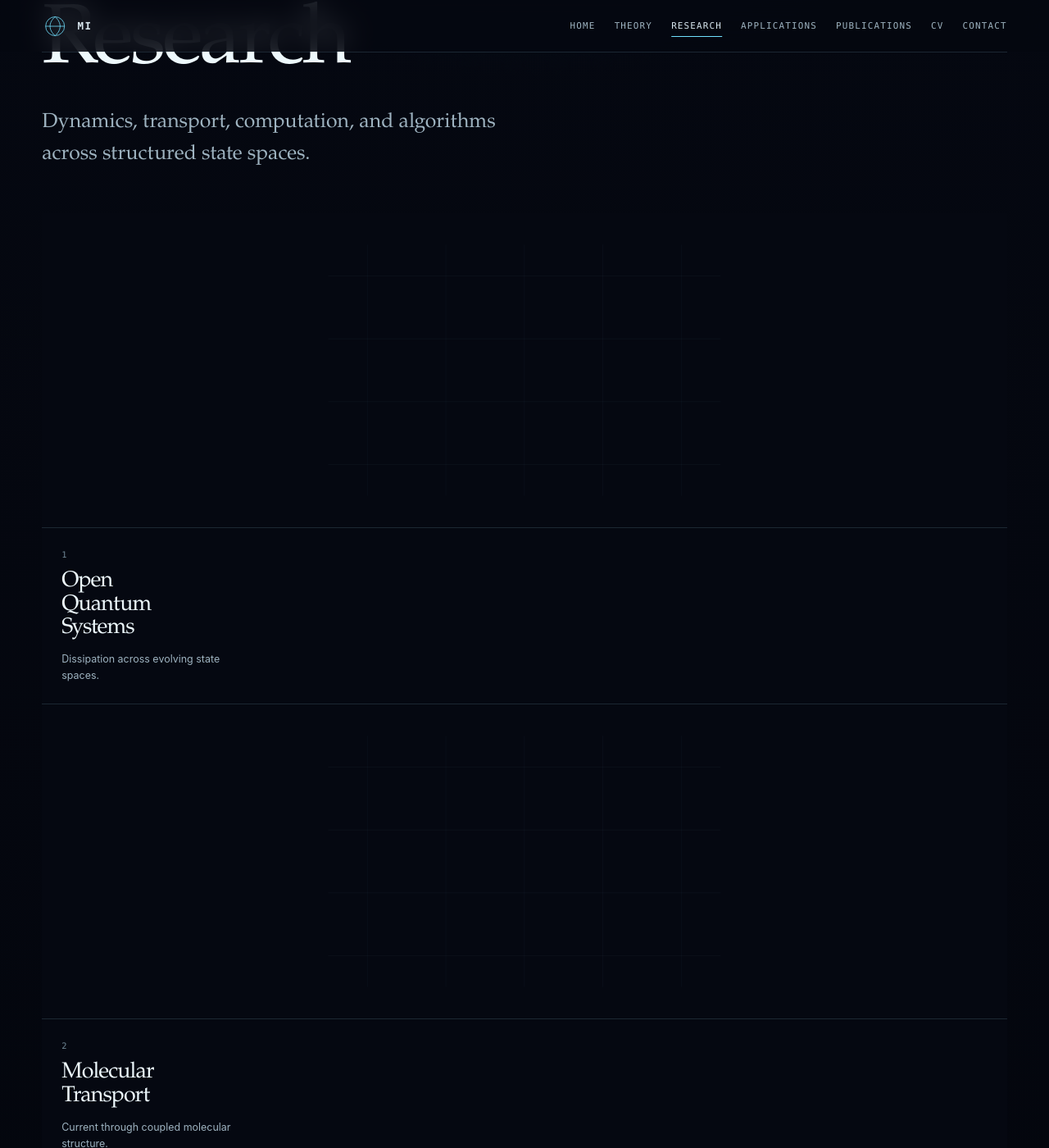
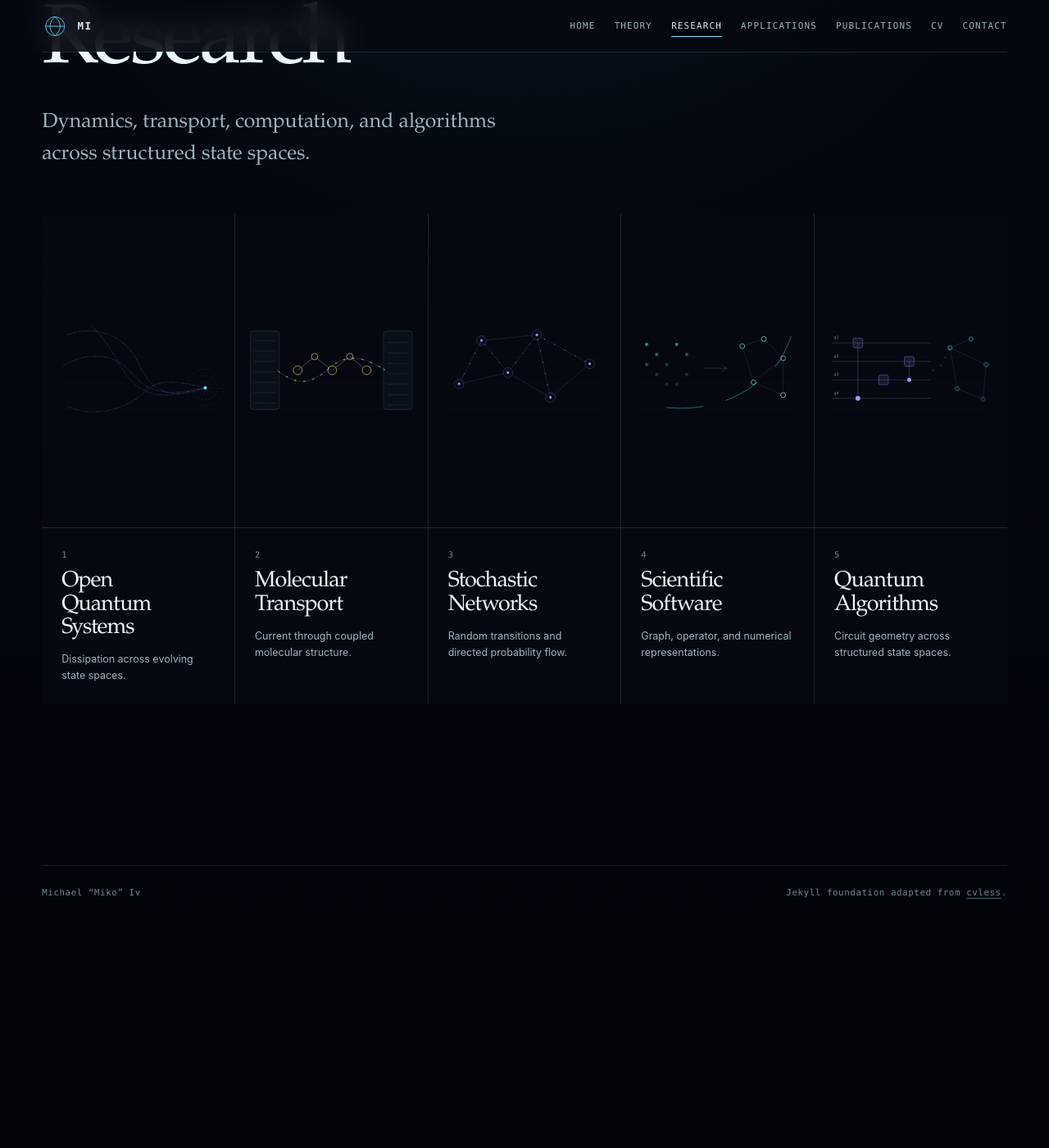
Before and after one commit to smikoiv/MichaelIv-Quantum_AI_research, a Jekyll site: the page built from research/index.html, in a window 1280 px wide and 1400 px high, scrolled down 217 px. Shown: the whole window at 82% size. Built offline with Jekyll 4.4.1, drawn with Linux system fonts in a browser that asks for light colours.

Commit message:
feat: add animated research visualizations

```diff
--- a/_sass/_pages.scss
+++ b/_sass/_pages.scss
@@ -225,3 +225,32 @@
 .direction-visual--route .direction-visual__canvas {
   height: clamp(20rem, 30vw, 31rem);
 }
+
+.research-grid,
+.route-grid--research {
+  display: grid;
+  grid-template-columns: repeat(5, minmax(0, 1fr));
+  gap: 1px;
+  background: var(--line);
+}
+
+.direction-visual--compact .direction-visual__canvas {
+  height: clamp(15rem, 20vw, 22rem);
+}
+
+.direction-visual--compact .direction-visual__meta {
+  min-height: 10rem;
+  padding: 1.2rem;
+}
+
+.direction-visual--compact h3 {
+  font-size: clamp(1.2rem, 1.45vw, 1.7rem);
+}
+
+.direction-visual--compact .direction-visual__meta > p:last-child {
+  font-size: 0.7rem;
+}
+
+.route-grid--research .direction-visual:nth-child(n + 4) {
+  grid-column: span 1;
+}
--- a/_sass/_responsive.scss
+++ b/_sass/_responsive.scss
@@ -116,6 +116,11 @@
     grid-template-columns: 1fr;
   }
 
+  .research-grid,
+  .route-grid--research {
+    grid-template-columns: repeat(2, minmax(0, 1fr));
+  }
+
   .direction-visual__canvas,
   .direction-visual--route .direction-visual__canvas {
     height: min(72vw, 26rem);
@@ -152,4 +157,9 @@
     display: inline-block;
     margin-top: 1rem;
   }
+
+  .research-grid,
+  .route-grid--research {
+    grid-template-columns: 1fr;
+  }
 }
--- a/_sass/_visualizations.scss
+++ b/_sass/_visualizations.scss
@@ -65,6 +65,135 @@
   stroke-linecap: round;
 }
 
+.motif__trajectory,
+.motif__decay,
+.motif__network-edge,
+.motif__network-pulse,
+.motif__bond,
+.motif__charge-flow,
+.motif__wire,
+.motif__control {
+  fill: none;
+  stroke-linecap: round;
+}
+
+.motif__trajectory {
+  stroke: rgba(168, 151, 255, 0.25);
+  stroke-width: 1;
+}
+
+.motif__decay {
+  stroke: var(--violet);
+  stroke-width: 1.7;
+  stroke-dasharray: 2 24;
+  opacity: 0.2;
+}
+
+.is-visible .motif__decay {
+  animation: current-flow 7s linear infinite;
+  animation-delay: calc(var(--i) * -1.35s);
+}
+
+.motif__attractor-ring {
+  fill: none;
+  stroke: rgba(116, 230, 178, 0.32);
+  stroke-width: 1;
+  stroke-dasharray: 2 7;
+}
+
+.motif__reservoir {
+  fill: rgba(113, 225, 255, 0.035);
+  stroke: rgba(113, 225, 255, 0.26);
+}
+
+.motif__reservoir-level {
+  stroke: rgba(113, 225, 255, 0.22);
+  stroke-width: 1;
+}
+
+.motif__bond {
+  stroke: rgba(217, 231, 239, 0.44);
+  stroke-width: 1.3;
+}
+
+.motif__molecule-node {
+  fill: var(--ink-900);
+  stroke: var(--gold);
+  stroke-width: 1.4;
+}
+
+.motif__charge-flow {
+  stroke: var(--gold);
+  stroke-width: 2;
+  stroke-dasharray: 1 22;
+  opacity: 0.65;
+}
+
+.is-visible .motif__charge-flow {
+  animation: charge-flow 6s linear infinite;
+  animation-delay: calc(var(--i) * -1.6s);
+}
+
+.motif__network-edge {
+  stroke: rgba(168, 151, 255, 0.25);
+  stroke-width: 1.1;
+}
+
+.motif__network-pulse {
+  stroke: var(--violet);
+  stroke-width: 2;
+  stroke-dasharray: 1 28;
+  opacity: 0.72;
+}
+
+.is-visible .motif__network-pulse {
+  animation: charge-flow 6.8s linear infinite;
+  animation-delay: calc(var(--i) * -0.7s);
+}
+
+.motif__node-shell--violet { stroke: rgba(168, 151, 255, 0.5); }
+.motif__node-core--violet { fill: var(--violet); }
+
+.motif__matrix-entry {
+  fill: rgba(113, 225, 255, 0.68);
+}
+
+.motif__software-node {
+  fill: rgba(5, 8, 17, 0.9);
+  stroke: var(--green);
+  stroke-width: 1.5;
+}
+
+.motif__wire {
+  stroke: rgba(151, 218, 244, 0.3);
+  stroke-width: 1.2;
+}
+
+.motif__gate {
+  fill: rgba(168, 151, 255, 0.12);
+  stroke: rgba(168, 151, 255, 0.72);
+}
+
+.motif__control {
+  stroke: rgba(168, 151, 255, 0.55);
+}
+
+.motif__control-node {
+  fill: var(--violet);
+}
+
+.motif__algorithm-node {
+  fill: var(--ink-900);
+  stroke: var(--cyan);
+  stroke-width: 1.5;
+}
+
+.is-visible .motif__algorithm-node,
+.is-visible .motif__matrix-entry {
+  animation: node-breathe 5s ease-in-out infinite alternate;
+  animation-delay: calc(var(--i) * -0.45s);
+}
+
 .motif__current {
   stroke-width: 2;
   stroke-dasharray: 1 19;
@@ -127,6 +256,15 @@
   to { transform: rotate(1.3deg) scale(1.015); }
 }
 
+@keyframes charge-flow {
+  to { stroke-dashoffset: -92; }
+}
+
+@keyframes node-breathe {
+  from { opacity: 0.28; }
+  to { opacity: 1; }
+}
+
 @media (prefers-reduced-motion: reduce) {
   .motif__current {
     opacity: 0.55;
--- a/assets/js/visualizations.js
+++ b/assets/js/visualizations.js
@@ -1,10 +1,12 @@
 import { observeVisuals } from './visualizations/shared.js';
 import { renderTheoryVisual } from './visualizations/theory.js';
+import { renderResearchVisual } from './visualizations/research.js';
 
 const visuals = [...document.querySelectorAll('[data-scientific-visual]')];
 
 visuals.forEach((visual) => {
   renderTheoryVisual(visual, visual.dataset.scientificVisual);
+  renderResearchVisual(visual, visual.dataset.scientificVisual);
 });
 
 observeVisuals(visuals);
--- /dev/null
+++ b/assets/js/visualizations/research.js
@@ -0,0 +1,98 @@
+import { append, addArrowMarker, groups } from './shared.js';
+
+function renderDissipative(visual) {
+  const { structure, flow } = groups(visual);
+  const paths = [
+    'M62 72C142 42 214 80 242 144S316 239 408 204',
+    'M52 150C128 105 188 124 226 169S310 227 408 204',
+    'M64 250C140 285 222 249 257 214S337 187 408 204',
+    'M122 48C184 102 193 172 244 204S340 218 408 204',
+  ];
+  paths.forEach((d, index) => {
+    append(structure, 'path', { d, class: 'motif__trajectory' });
+    append(flow, 'path', { d, class: 'motif__decay', style: `--i:${index}` });
+  });
+  [46, 30, 16].forEach((radius, index) => append(structure, 'circle', { cx: 408, cy: 204, r: radius, class: 'motif__attractor-ring', style: `--i:${index}` }));
+  append(structure, 'circle', { cx: 408, cy: 204, r: 4, class: 'motif__node-core' });
+}
+
+function renderMolecular(visual) {
+  const { svg, structure, flow } = groups(visual);
+  const markerId = `transport-arrow-${Math.random().toString(36).slice(2, 8)}`;
+  addArrowMarker(svg, markerId);
+  append(structure, 'rect', { x: 38, y: 62, width: 72, height: 196, rx: 8, class: 'motif__reservoir' });
+  append(structure, 'rect', { x: 370, y: 62, width: 72, height: 196, rx: 8, class: 'motif__reservoir' });
+  [86, 112, 138, 164, 190, 216, 242].forEach((y) => {
+    append(structure, 'line', { x1: 48, y1: y, x2: 100, y2: y, class: 'motif__reservoir-level' });
+    append(structure, 'line', { x1: 380, y1: y + 5, x2: 432, y2: y + 5, class: 'motif__reservoir-level' });
+  });
+  const molecule = [[156, 160], [198, 126], [242, 160], [286, 126], [328, 160]];
+  molecule.forEach(([cx, cy], index) => {
+    if (index) append(structure, 'line', { x1: molecule[index - 1][0], y1: molecule[index - 1][1], x2: cx, y2: cy, class: 'motif__bond' });
+    append(structure, 'circle', { cx, cy, r: index % 2 ? 8 : 11, class: 'motif__molecule-node' });
+  });
+  const currentPath = 'M104 160C150 196 186 198 228 160S310 118 374 160';
+  append(structure, 'path', { d: currentPath, class: 'motif__edge', 'marker-end': `url(#${markerId})` });
+  [0, 1, 2].forEach((index) => append(flow, 'path', { d: currentPath, class: 'motif__charge-flow', style: `--i:${index}` }));
+}
+
+function renderStochastic(visual) {
+  const { structure, flow } = groups(visual);
+  const points = [[76, 194], [132, 86], [198, 166], [270, 72], [304, 228], [402, 144]];
+  const links = [[0, 1], [0, 2], [1, 2], [1, 3], [2, 3], [2, 4], [3, 5], [4, 5], [3, 4]];
+  links.forEach(([a, b], index) => {
+    append(structure, 'line', { x1: points[a][0], y1: points[a][1], x2: points[b][0], y2: points[b][1], class: 'motif__network-edge' });
+    if (index % 2 === 0) append(flow, 'line', { x1: points[a][0], y1: points[a][1], x2: points[b][0], y2: points[b][1], class: 'motif__network-pulse', style: `--i:${index}` });
+  });
+  points.forEach(([cx, cy], index) => {
+    append(structure, 'circle', { cx, cy, r: 12, class: 'motif__node-shell motif__node-shell--violet' });
+    append(structure, 'circle', { cx, cy, r: 3, class: 'motif__node-core motif__node-core--violet', style: `--i:${index}` });
+  });
+}
+
+function renderSparse(visual) {
+  const { structure, flow } = groups(visual);
+  const matrixPoints = [[0, 0], [0, 3], [1, 1], [1, 4], [2, 0], [2, 2], [3, 1], [3, 4], [4, 2], [4, 3]];
+  matrixPoints.forEach(([row, column], index) => append(structure, 'rect', {
+    x: 60 + column * 25,
+    y: 92 + row * 25,
+    width: 7,
+    height: 7,
+    rx: 1.5,
+    class: 'motif__matrix-entry',
+    style: `--i:${index}`,
+  }));
+  append(structure, 'path', { d: 'M206 155H262', class: 'motif__operator-arrow' });
+  append(structure, 'path', { d: 'm252 148 12 7-12 7', class: 'motif__operator-arrow' });
+  const nodes = [[302, 100], [356, 82], [404, 130], [330, 190], [404, 222]];
+  const links = [[0, 1], [0, 3], [1, 2], [2, 3], [2, 4], [3, 4]];
+  links.forEach(([a, b]) => append(structure, 'line', { x1: nodes[a][0], y1: nodes[a][1], x2: nodes[b][0], y2: nodes[b][1], class: 'motif__network-edge' }));
+  nodes.forEach(([cx, cy], index) => append(structure, 'circle', { cx, cy, r: 6, class: 'motif__software-node', style: `--i:${index}` }));
+  append(flow, 'path', { d: 'M64 244C165 270 266 246 328 199S396 143 424 76', class: 'motif__mode' });
+}
+
+function renderCircuit(visual) {
+  const { structure, flow } = groups(visual);
+  const wires = [92, 138, 184, 230];
+  wires.forEach((y, index) => {
+    append(structure, 'line', { x1: 44, y1: y, x2: 290, y2: y, class: 'motif__wire' });
+    append(structure, 'text', { x: 48, y: y - 10, class: 'motif__symbol' }, `q${index + 1}`);
+  });
+  [[108, 92], [172, 184], [236, 138]].forEach(([x, y], index) => append(structure, 'rect', { x: x - 12, y: y - 12, width: 24, height: 24, rx: 4, class: 'motif__gate', style: `--i:${index}` }));
+  append(structure, 'line', { x1: 108, y1: 92, x2: 108, y2: 230, class: 'motif__control' });
+  append(structure, 'circle', { cx: 108, cy: 230, r: 6, class: 'motif__control-node' });
+  append(structure, 'line', { x1: 236, y1: 138, x2: 236, y2: 184, class: 'motif__control' });
+  append(structure, 'circle', { cx: 236, cy: 184, r: 5, class: 'motif__control-node' });
+  const nodes = [[338, 104], [390, 82], [428, 146], [356, 206], [420, 232]];
+  [[0, 1], [0, 2], [0, 3], [2, 4], [3, 4]].forEach(([a, b]) => append(structure, 'line', { x1: nodes[a][0], y1: nodes[a][1], x2: nodes[b][0], y2: nodes[b][1], class: 'motif__network-edge' }));
+  nodes.forEach(([cx, cy], index) => append(flow, 'circle', { cx, cy, r: 5, class: 'motif__algorithm-node', style: `--i:${index}` }));
+  append(flow, 'path', { d: 'M290 160C320 160 322 128 338 104', class: 'motif__charge-flow' });
+}
+
+export function renderResearchVisual(visual, type) {
+  if (type === 'dissipative') renderDissipative(visual);
+  if (type === 'molecular') renderMolecular(visual);
+  if (type === 'stochastic') renderStochastic(visual);
+  if (type === 'sparse') renderSparse(visual);
+  if (type === 'circuit') renderCircuit(visual);
+}
```
